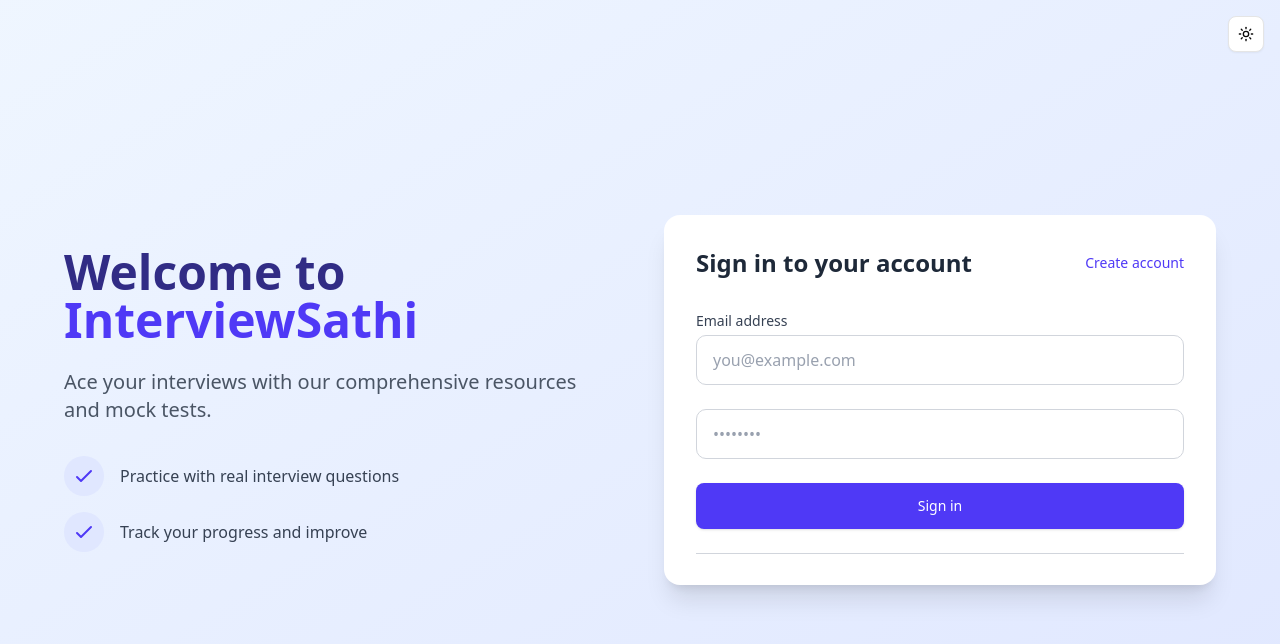
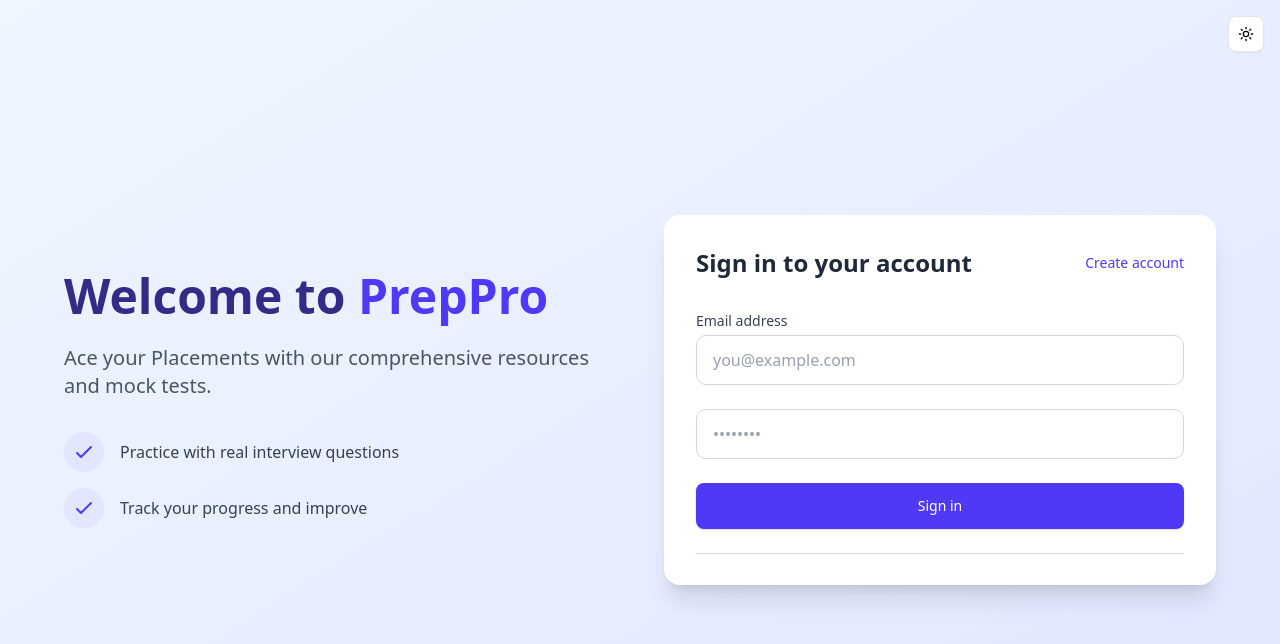
Before and after one commit to piy3/PrepPro, a Next.js app: page / in a window 1280 px wide. Shown: the top 644 px of the page. Built offline with nearby package versions, Linux system fonts and the light colour scheme; no server answers.

Commit message:
Update name

```diff
--- a/src/app/page.js
+++ b/src/app/page.js
@@ -136,12 +136,12 @@
                 <h1 className="text-5xl font-bold text-indigo-900 dark:text-indigo-200 mb-6">
                   Welcome to{" "}
                   <span className="text-indigo-600 dark:text-indigo-400">
-                    InterviewSathi
+                    PrepPro
                   </span>
                 </h1>
                 <p className="text-xl text-gray-600 dark:text-gray-300 mb-8">
                    Ace your
-                  interviews with our comprehensive resources and mock tests.
+                  Placements with our comprehensive resources and mock tests.
                 </p>
                 <div className="space-y-4">
                   <div className="flex items-center">
```
